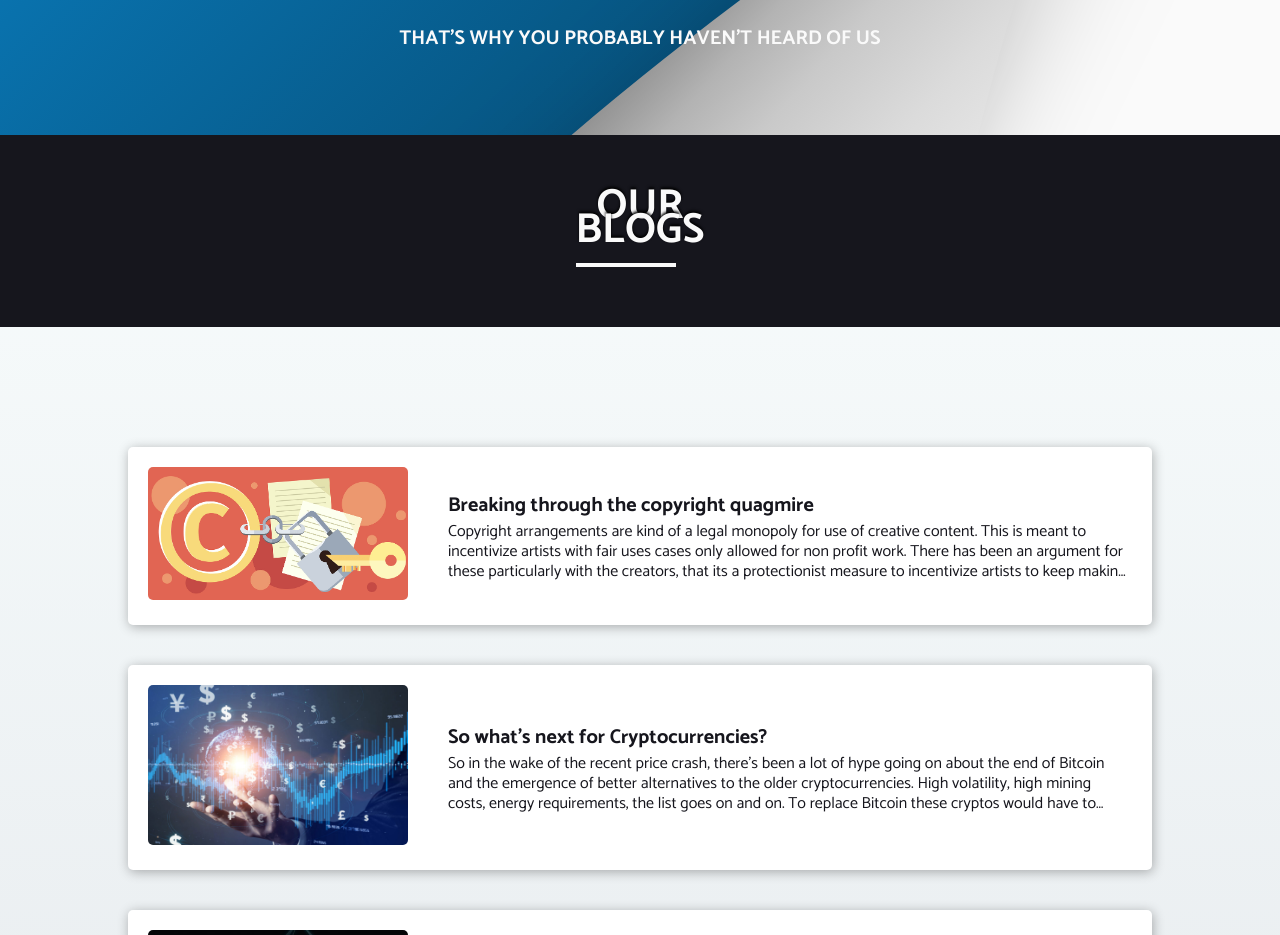
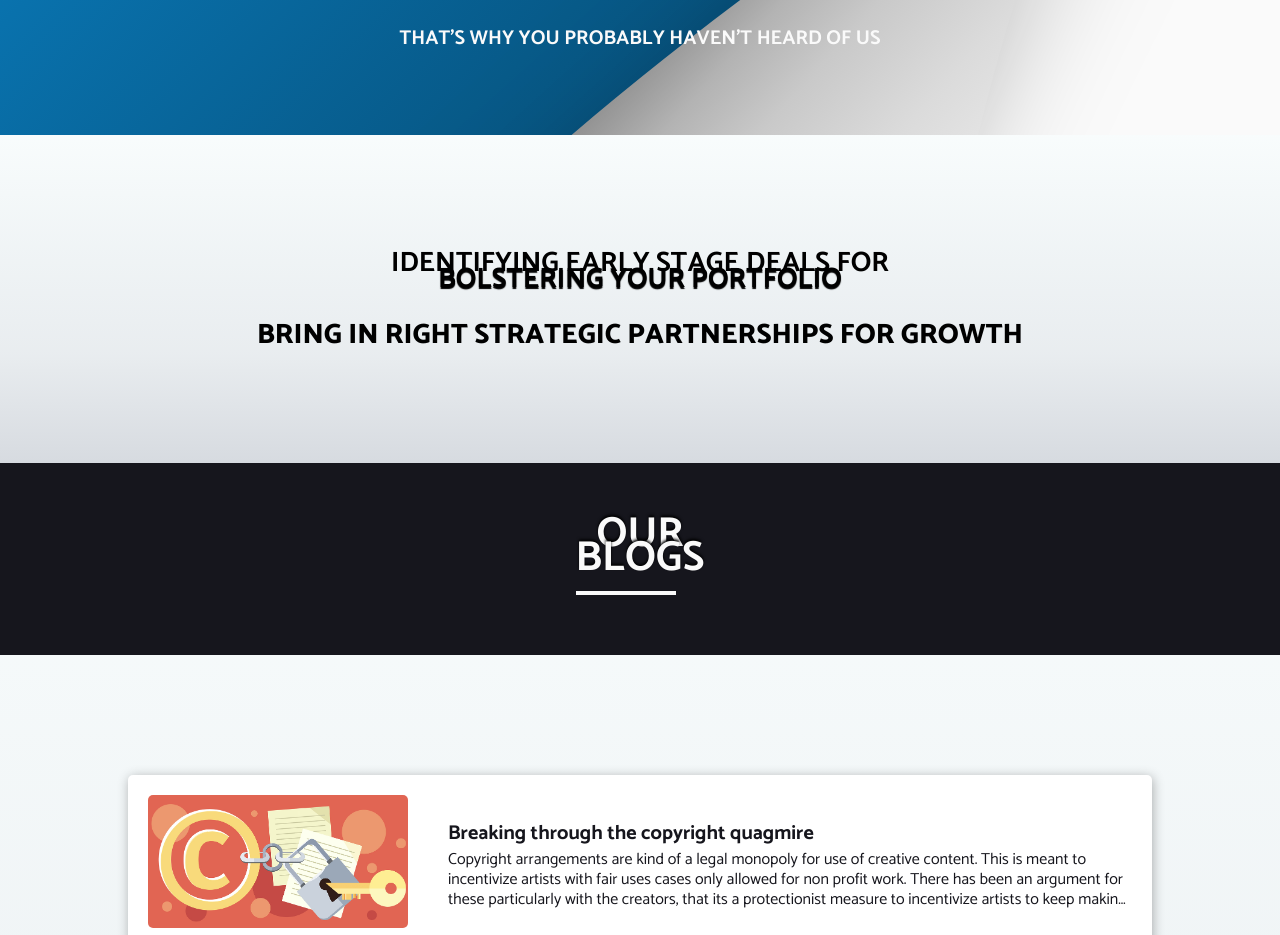
Before and after one commit to mritunjaysaha/project-1, a Next.js app: page / in a window 1280 px wide. Shown: the part 4260-5195 px from the top of the page. Built offline with nearby package versions, Linux system fonts and the light colour scheme.

Commit message:
added taglines

```diff
--- a/src/body.jsx
+++ b/src/body.jsx
@@ -96,6 +96,15 @@ export function Body() {
                         <p>That's why you probably haven't heard of us</p>
                     </Zoom>
                 </div>
+                <div className={`${styles.secretDiv2} ${styles.gradient1}`}>
+                    <p>
+                        Identifying early stage deals for
+                        <span className={styles.spanColor}>
+                            bolstering your portfolio
+                        </span>
+                    </p>
+                    <p>Bring in right strategic partnerships for growth</p>
+                </div>
             </section>
 
             {/* blog section */}
--- a/styles/body.module.scss
+++ b/styles/body.module.scss
@@ -122,6 +122,27 @@
             padding: 8rem 0;
         }
     }
+
+    .secretDiv2 {
+        width: 100%;
+        padding: $marginTopBottom;
+
+        p {
+            font-weight: $fw-bold;
+            font-size: $fs-x-large;
+            line-height: 1.6rem;
+            margin-bottom: 4rem;
+
+            .spanColor {
+                text-shadow: 0px 2px 1px rgba(0, 0, 0, 1);
+            }
+
+            &:last-of-type {
+                font-weight: 800;
+                margin-bottom: 0;
+            }
+        }
+    }
 }
 
 .blogSection {
```
